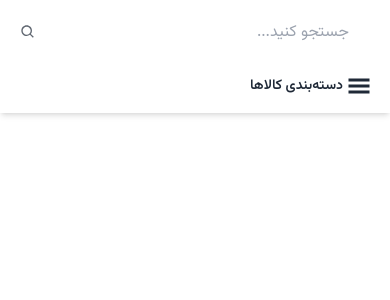
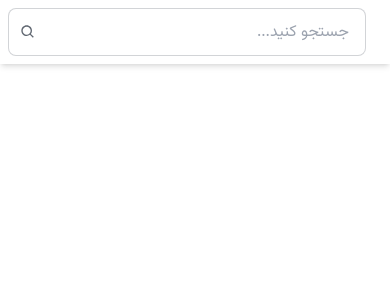
Before and after one commit to MahdiEbrp/swift-shop-builder, a Next.js app: page / in a window 390 px wide. Shown: the top 300 px of the page. Built offline with nearby package versions, Linux system fonts and the light colour scheme.

Commit message:
fix z-index and tab index

```diff
--- a/components/SearchBox.tsx
+++ b/components/SearchBox.tsx
@@ -30,7 +30,7 @@ const SearchBox = () => {
 
     return (
         <div dir="rtl" className="inline-flex items-center relative w-full max-w-xl">
-            <input className="input w-full" placeholder="جستجو کنید..." onChange={e => handleInputChange(e.currentTarget)} />
+            <input className="input w-full input-bordered" placeholder="جستجو کنید..." onChange={e => handleInputChange(e.currentTarget)} />
             <SearchIcon
                 className={`absolute left-3 opacity-70 ${isTyping ? 'animate-spin' : ''
                     }`}
--- a/components/navbar/StoreNavbar.tsx
+++ b/components/navbar/StoreNavbar.tsx
@@ -2,7 +2,7 @@ import { GiClothes, GiHamburgerMenu } from 'react-icons/gi';
 import { GrLocation } from 'react-icons/gr';
 import { DropdownItem } from './UserNavbar';
 import { FaTshirt } from 'react-icons/fa';
-import { ReactNode } from 'react';
+import { HTMLAttributes, ReactNode } from 'react';
 import { IconType } from 'react-icons';
 
 const MAX_ICON_SIZE = 24;
@@ -10,12 +10,12 @@ type HoverButtonProps = {
     icon: IconType;
     label: string;
     children?: ReactNode;
-};
-export const HoverButton = ({ icon, label, children }: HoverButtonProps) => {
+} & HTMLAttributes<HTMLDivElement>;
+export const HoverButton = ({ icon, label, children, ...rest }: HoverButtonProps) => {
     const Icon = icon;
     return (
         <div dir='rtl' className="dropdown dropdown-hover">
-            <div dir='rtl' className='btn btn-ghost btn-sm inline-flex items-center gap-1'>
+            <div {...rest} dir='rtl' className='btn btn-ghost btn-sm inline-flex items-center gap-1'>
                 <Icon size={MAX_ICON_SIZE} />
                 <span>{label}</span>
             </div>
@@ -28,14 +28,14 @@ export const HoverButton = ({ icon, label, children }: HoverButtonProps) => {
 const StoreNavbar = () => {
 
     return (
-        <nav className="navbar bg-base-100 min-h-[1rem] p-[2px]">
-            <div className="justify-start hidden md:flex">
+        <nav className="navbar hidden md:flex bg-base-100 min-h-[1rem] p-[2px]">
+            <div className="justify-start">
                 <HoverButton icon={GrLocation} label='ارسال به شیراز,شیراز' />
             </div>
             <div className="flex-1 flex-col items-center">
             </div>
             <div className="justify-end p-1">
-                <HoverButton icon={GiHamburgerMenu} label='دسته‌بندی کالاها' >
+                <HoverButton icon={GiHamburgerMenu} label='دسته‌بندی کالاها' tabIndex={0}>
                     <ul tabIndex={0} className="dropdown-content z-[1] menu p-2 shadow bg-base-100 rounded-box w-52">
                         <DropdownItem icon={FaTshirt} label='تیشرت' />
                         <DropdownItem icon={GiClothes} label='لباس مجلسی' />
--- a/components/navbar/UserNavbar.tsx
+++ b/components/navbar/UserNavbar.tsx
@@ -84,7 +84,7 @@ const UserDropdownMenu = () => {
 
 const UserNavbar = () => {
     return (
-        <div className="sticky navbar bg-base-100 p-2">
+        <div className="sticky z-50 navbar bg-base-100 p-2">
             <div className="justify-start hidden md:flex">
                 <ShoppingBagIcon />
                 <ul className="dropdown menu menu-horizontal px-1">
```
